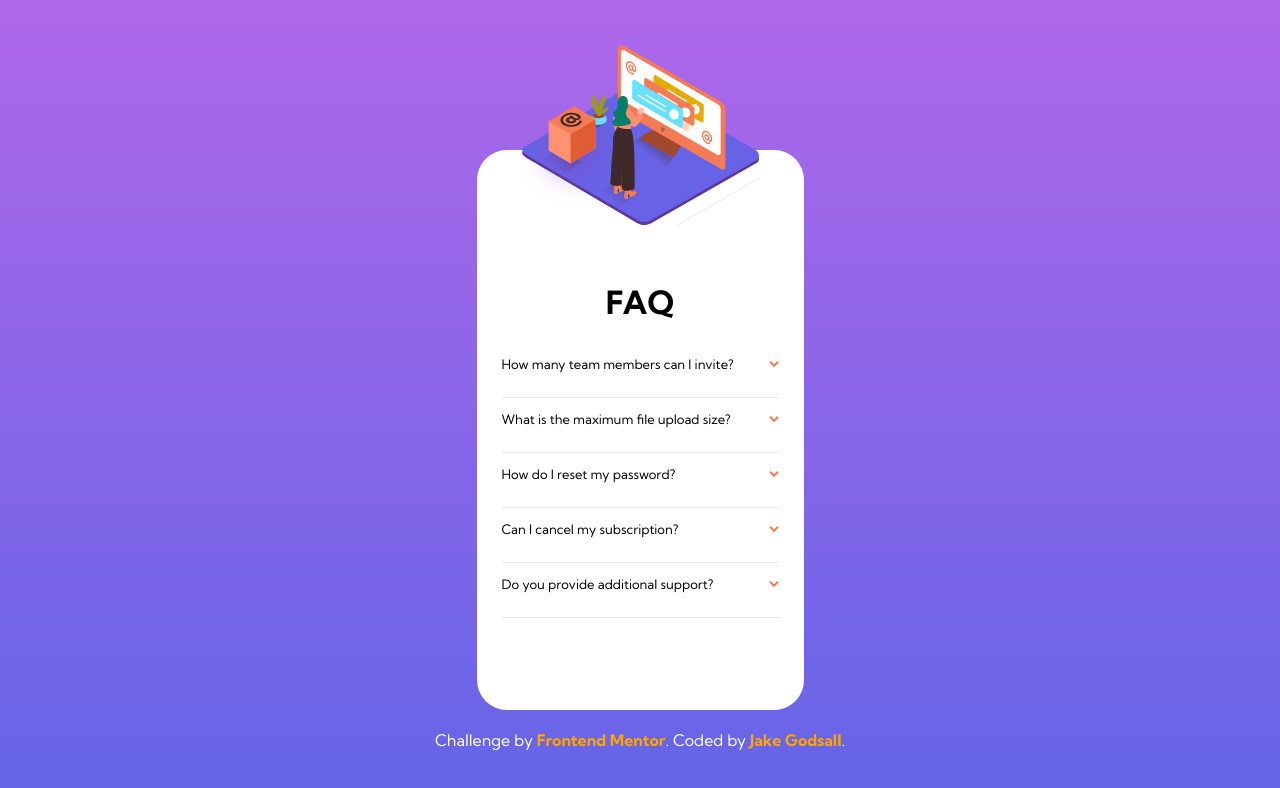
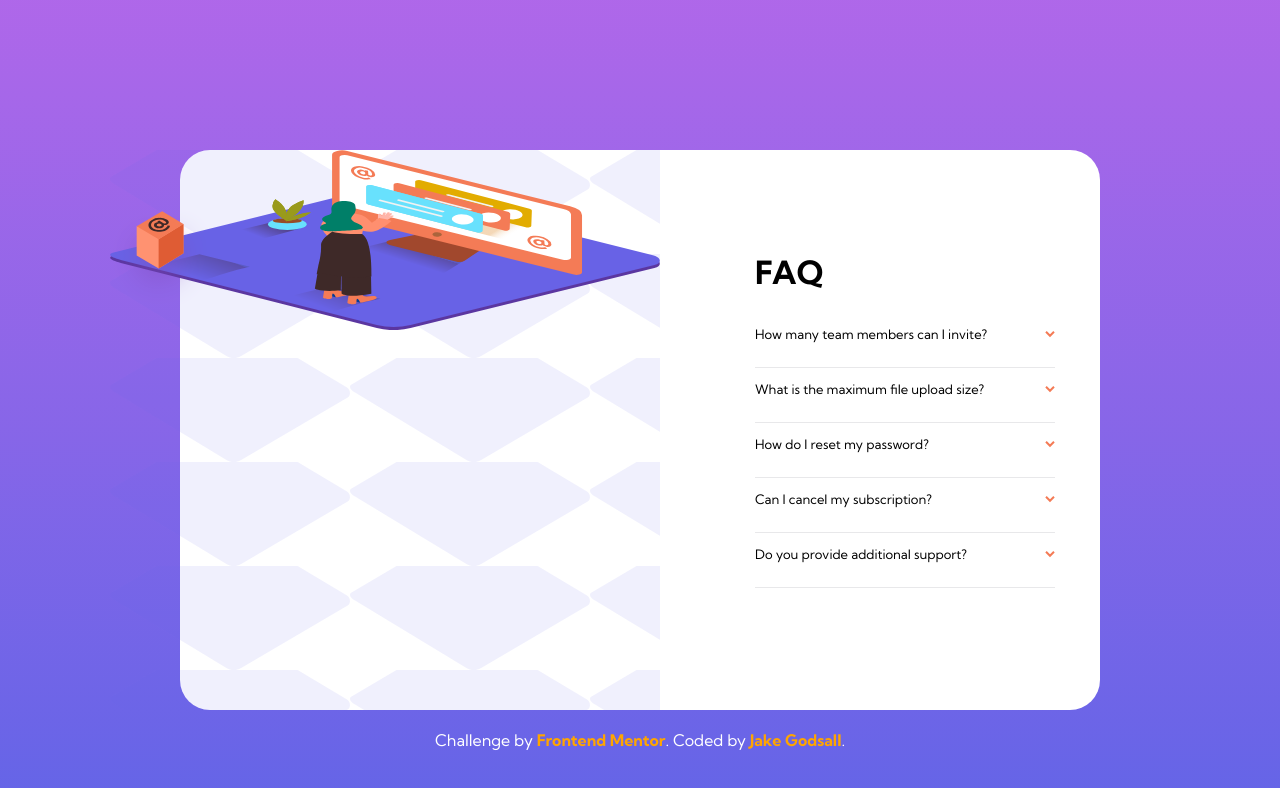
Before and after one commit to jakegodsall/fm-faq-accordion-card, a website: page src/index.html in a window 1280 px wide. Drawn offline with Linux system fonts and the light colour scheme.

Commit message:
changed desktop layout

```diff
--- a/src/sass/base/_resets.scss
+++ b/src/sass/base/_resets.scss
@@ -1,5 +1,6 @@
 html {
   box-sizing: border-box;
+  height: 100%;
   font-size: 100%;
   font-family: "Kumbh Sans", sans-serif;
 }
--- a/src/sass/components/_accordion.scss
+++ b/src/sass/components/_accordion.scss
@@ -16,7 +16,7 @@
     right: 0;
     width: 23.7rem;
     height: 18rem;
-    background-image: url("../../assets/images/bg-pattern-desktop.svg");
+    background-image: url("../../assets/images/bg-pattern-mobile.svg");
 
     .box-image {
       position: absolute;
@@ -102,3 +102,39 @@
     transform: rotate(-180deg);
   }
 }
+
+@media screen and (min-width: 680px) {
+  .container {
+    display: flex;
+    flex-direction: row;
+    width: min(80%, 92rem);
+
+    &__image {
+      width: 80%;
+      height: 100%;
+      position: relative;
+      left: -7rem;
+      top: auto;
+      align-self: center;
+      overflow: hidden;
+    }
+
+    .main-image {
+      width: 100%;
+      overflow: hidden;
+    }
+
+    &__accordion {
+      max-width: 35rem;
+      margin-left: auto;
+      margin-top: 0;
+      padding: 0;
+    }
+
+    .accordion__title {
+      text-align: left;
+      align-self: flex-start;
+      margin-left: 2.5rem;
+    }
+  }
+}
```
Also changed, not shown: src/main.css.
